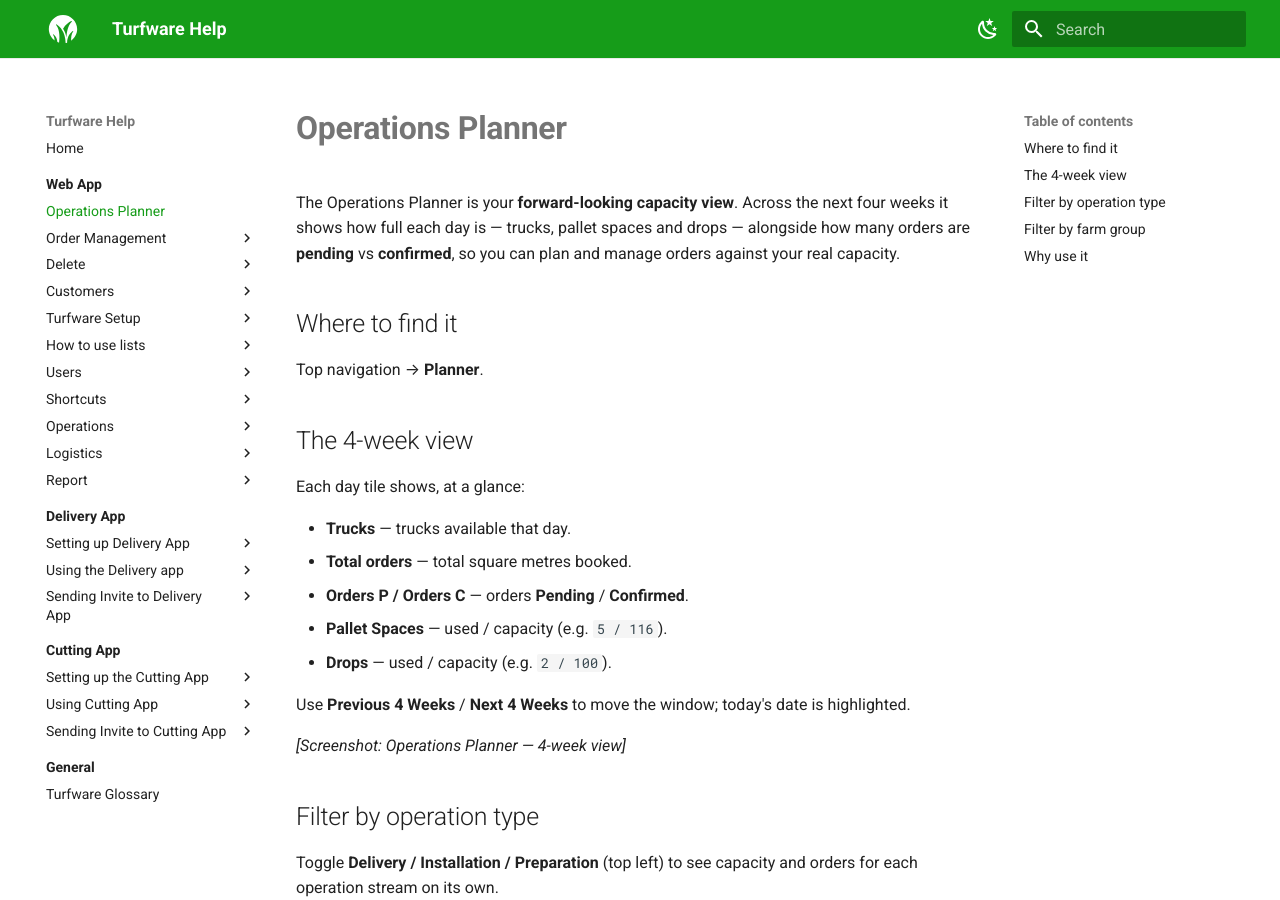
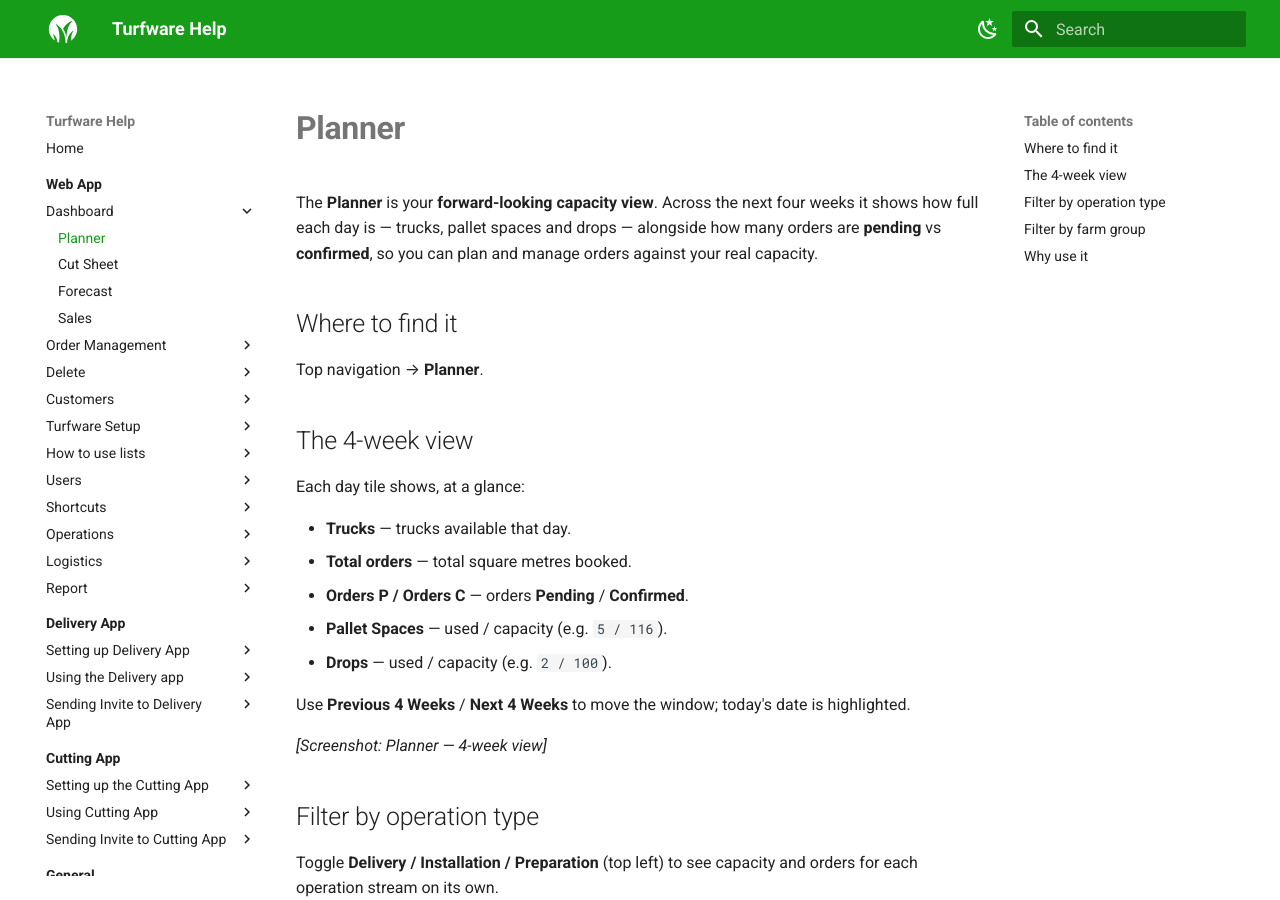
Before and after one commit to tobyh82/turfware-guides, an MkDocs documentation site: the page built from docs/web-app/dashboard/planner.md, in a window 1280 px wide and 900 px high. Built offline with MkDocs 1.6.1 and Material for MkDocs 9.7.7, drawn with Linux system fonts in a browser that asks for light colours.

Commit message:
Web App: rename Operations Planner to Dashboard section (Planner, Cut Sheet, Forecast, Sales)
Co-Authored-By: Claude Opus 4.8 <noreply@anthropic.com>

```diff
--- a/docs/web-app/operations-planner.md
+++ b/docs/web-app/dashboard/planner.md
@@ -1,10 +1,10 @@
 ---
-title: "Operations Planner"
+title: "Planner"
 ---
 
-# Operations Planner
+# Planner
 
-The Operations Planner is your **forward-looking capacity view**. Across the next four weeks it shows how full each day is — trucks, pallet spaces and drops — alongside how many orders are **pending** vs **confirmed**, so you can plan and manage orders against your real capacity.
+The **Planner** is your **forward-looking capacity view**. Across the next four weeks it shows how full each day is — trucks, pallet spaces and drops — alongside how many orders are **pending** vs **confirmed**, so you can plan and manage orders against your real capacity.
 
 ## Where to find it
 
@@ -22,7 +22,7 @@ Each day tile shows, at a glance:
 
 Use **Previous 4 Weeks** / **Next 4 Weeks** to move the window; today's date is highlighted.
 
-*[Screenshot: Operations Planner — 4-week view]*
+*[Screenshot: Planner — 4-week view]*
 
 ## Filter by operation type
 
--- a/mkdocs.yml
+++ b/mkdocs.yml
@@ -47,7 +47,12 @@ nav:
   - Home: index.md
   - "Web App":
     - web-app/index.md
-    - "Operations Planner": web-app/operations-planner.md
+    - "Dashboard":
+      - web-app/dashboard/index.md
+      - "Planner": web-app/dashboard/planner.md
+      - "Cut Sheet": web-app/dashboard/cut-sheet.md
+      - "Forecast": web-app/dashboard/forecast.md
+      - "Sales": web-app/dashboard/sales.md
     - "Order Management":
       - "Creating & Managing an Order": web-app/order-management/creating-and-managing-an-order.md
       - "Order":
```
Also changed, not shown: docs/web-app/dashboard/cut-sheet.md (added, +25 -0 lines), docs/web-app/dashboard/forecast.md (added, +23 -0 lines), docs/web-app/dashboard/index.md (added, +27 -0 lines), docs/web-app/dashboard/sales.md (added, +30 -0 lines), docs/web-app/index.md (+2 -2 lines).
